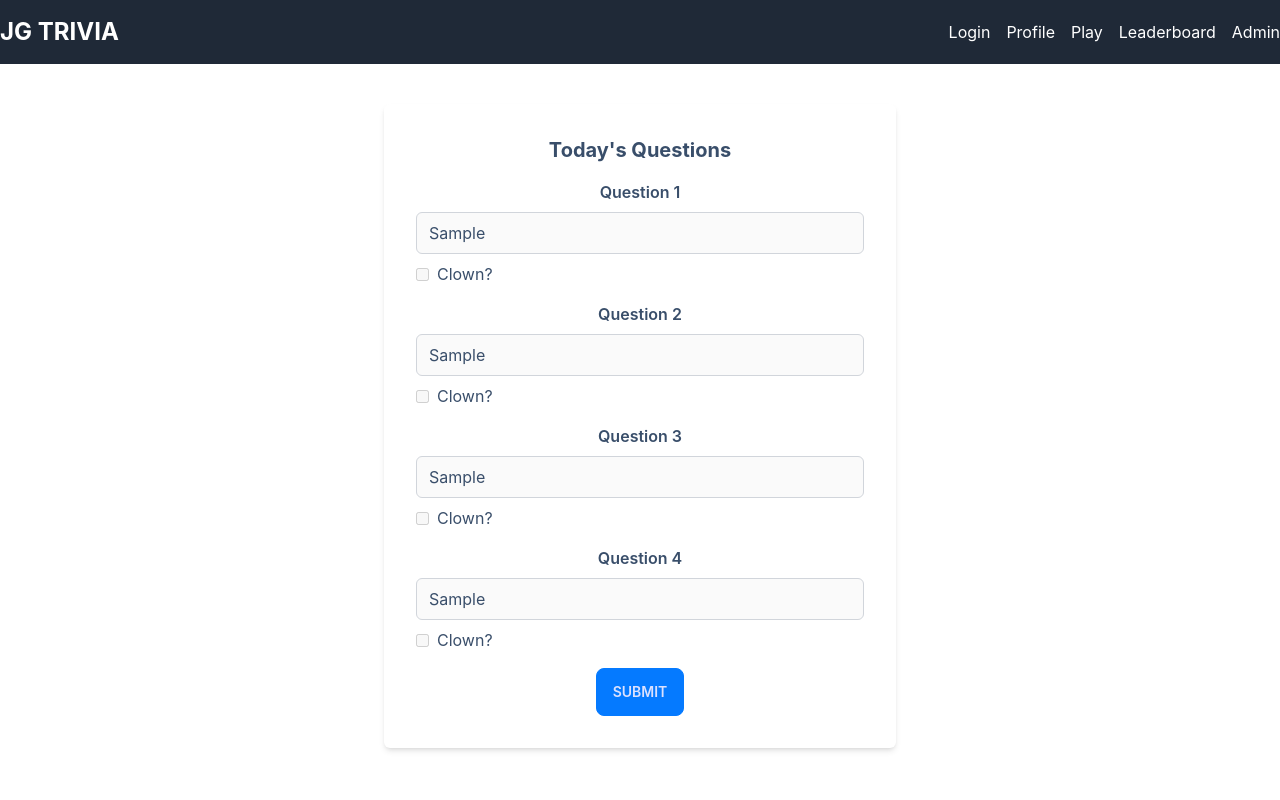
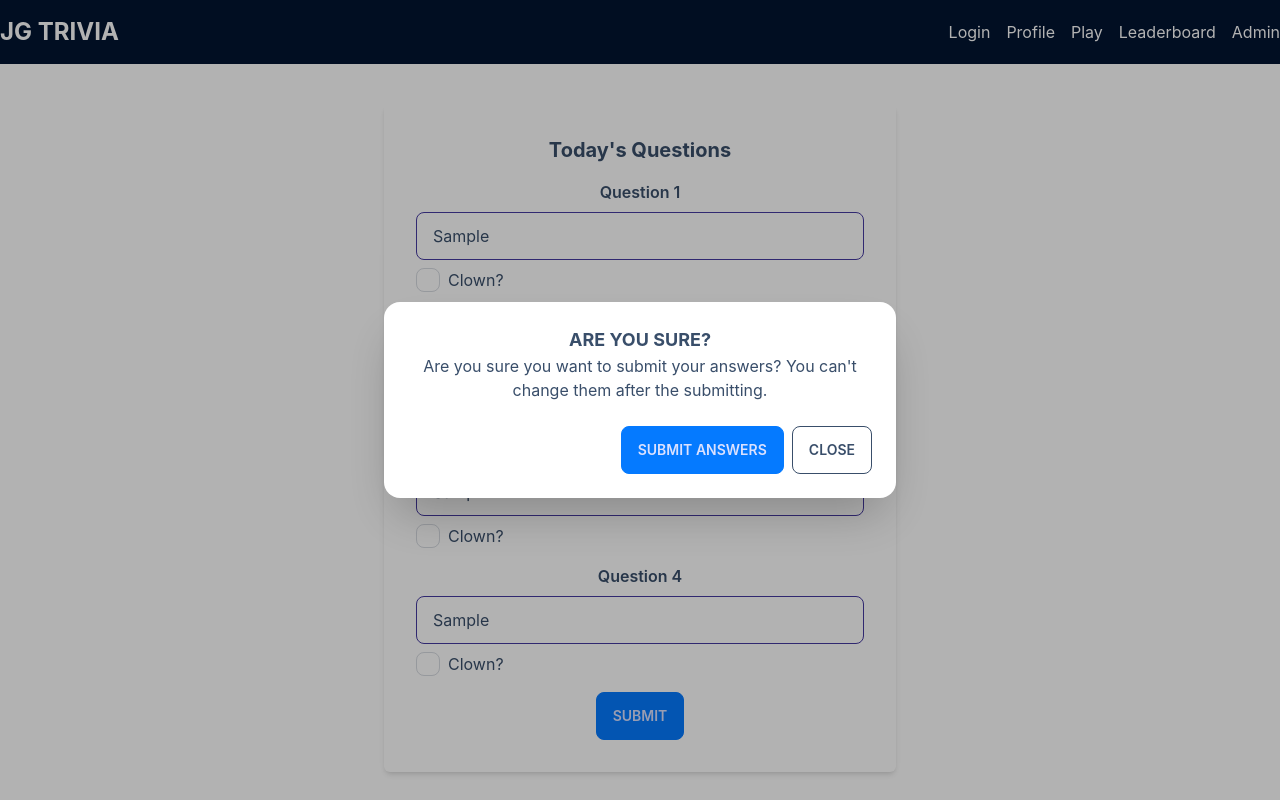
Before and after one commit to colbybeach/JGTriviaTest, a React (Create React App) app in the folder client/: page /play in a window 1280 px wide. Both pictures are taken after typing "Sample", "Sample", "Sample", "Sample" into the empty fields and a click on the button "SUBMIT". Built offline with nearby package versions, Linux system fonts and the light colour scheme; the HTML template or start-up script is replaced by a standard one.

Commit message:
Made a lot of progress converting to DaisyUI.

```diff
--- a/client/src/App.js
+++ b/client/src/App.js
@@ -10,7 +10,7 @@ import Admin from './pages/Admin/Admin';
 function App() {
   return (
     <Router>
-      <div className="bg-gray-800 mb-10">
+      <div className="bg-neutral mb-10">
         <nav className="container mx-auto flex items-center justify-between py-4">
           <h1 className="text-white text-2xl font-bold">JG TRIVIA</h1>
           <ul className="flex space-x-4">
--- a/client/src/components/Buttons/BasicButton.jsx
+++ /dev/null
@@ -1,13 +0,0 @@
-import React from 'react'
-
-export default function BasicButton({text, onClick, disabled, type, active}) {
-  return (
-    <button
-        type={type}
-        className={"bg-blue-500 hover:bg-blue-600 text-white font-semibold py-2 px-4 rounded-md m-2 " + (active ? "bg-blue-600" : "bg-blue-500")}
-        onClick={onClick}
-    >
-        {text}
-    </button>
-  )
-}
--- a/client/src/components/Containers/BasicContainer.jsx
+++ b/client/src/components/Containers/BasicContainer.jsx
@@ -2,7 +2,7 @@ import React from 'react'
 
 export default function BasicContainer({title, content}) {
   return (
-    <div className="max-w-lg mx-auto bg-white p-8 shadow-md rounded-md m-5">
+    <div className="max-w-lg mx-auto bg-base-100 p-8 shadow-md rounded-md m-5">
 
         <h2 className="text-xl font-bold mb-4">{title}</h2>
 
--- a/client/src/components/Leaderboard/QuestionAndAnswerBox.jsx
+++ b/client/src/components/Leaderboard/QuestionAndAnswerBox.jsx
@@ -1,8 +1,13 @@
-import React from 'react'
+import React, { useState } from 'react'
 import BasicContainer from '../Containers/BasicContainer'
-import BasicButton from '../Buttons/BasicButton'
+import Modal from '../Modal/Modal';
 
-export default function QuestionAndAnswerBox({question, answer, percentage, clowns}) {
+export default function QuestionAndAnswerBox({ question, answer, percentage, clowns }) {
+
+
+    const [isModalOpen, setModalOpen] = useState(false);
+
+
     return (
         <BasicContainer title={question} content={
 
@@ -19,10 +24,16 @@ export default function QuestionAndAnswerBox({question, answer, percentage, clow
                     </div>
                 ))}
 
-            <button className='btn btn-secondary'>Vote For Clown</button>
+                <button className='btn btn-secondary' onClick={() => setModalOpen(true)}>Vote For Clown</button>
 
+                <Modal
+                    isOpen={isModalOpen}
+                    closeModal={() => setModalOpen(false)}
+                    title="Vote the clown"
+                    content={"I'm a clown!"}
+                />
 
             </div>
-    }/>
+        } />
     )
 }
--- /dev/null
+++ b/client/src/components/Modal/Modal.jsx
@@ -0,0 +1,33 @@
+import React from 'react'
+
+export default function Modal({title, content, isOpen, closeModal, secondAction, secondActionTitle}) {
+  return (
+    isOpen && (
+        <div className="fixed inset-0 flex items-center justify-center z-50">
+            <div className="modal modal-open">
+                <div className="modal-box">
+                    <h2 className="font-bold text-lg uppercase">{title}</h2>
+                    <div>{content}</div>
+                    <div className="modal-action">
+                        {secondActionTitle &&
+                            <button
+                                className="btn btn-primary"
+                                onClick={secondAction}
+                            >
+                                {secondActionTitle}
+                            </button>
+                        }
+                        <button
+                            className="btn btn-outline"
+                            onClick={closeModal}
+                        >
+                        Close
+                        </button>
+                    </div>
+                </div>
+            </div>
+            <div className="modal-backdrop" onClick={closeModal}></div>
+        </div>
+    )
+  )
+}
--- a/client/src/components/QuestionForm/Question.jsx
+++ b/client/src/components/QuestionForm/Question.jsx
@@ -12,7 +12,8 @@ export default function Question({ text, id, disabled, textValue, onTextChange,
                 disabled={disabled}
                 value={textValue}
                 onChange={onTextChange}
-                className="w-full border border-gray-300 rounded-md py-2 px-3 focus:outline-none focus:ring focus:ring-blue-500"
+                placeholder='Type here...'
+                className="w-full input input-bordered input-secondary"
             />
 
 
@@ -20,7 +21,7 @@ export default function Question({ text, id, disabled, textValue, onTextChange,
                 <input
                     type="checkbox"
                     id={`${id}-checkbox`}
-                    className="mr-2"
+                    className="mr-2 checkbox"
                     checked={checked}
                     onChange={onCheckChange}
                     disabled={disabled}
--- a/client/src/pages/Admin/Admin.jsx
+++ b/client/src/pages/Admin/Admin.jsx
@@ -1,6 +1,4 @@
 import React, { useState } from 'react'
-import BasicButton from '../../components/Buttons/BasicButton'
-import BasicContainer from '../../components/Containers/BasicContainer'
 import ManageQuestions from './ManageQuestions';
 import ManageUsers from './ManageUsers';
 import TodaysResponses from './TodaysResponses';
--- a/client/src/pages/Leaderboard/Leaderboard.jsx
+++ b/client/src/pages/Leaderboard/Leaderboard.jsx
@@ -1,6 +1,5 @@
 
 import React, { useState } from 'react'
-import BasicButton from '../../components/Buttons/BasicButton'
 import YesterdaysResults from './YesterdaysResults';
 import OverallLeaderboard from './OverallLeaderboard';
 
--- a/client/src/pages/Play.jsx
+++ b/client/src/pages/Play.jsx
@@ -1,9 +1,9 @@
 import React, { useState } from 'react';
 import { ToastContainer, toast } from 'react-toastify';
 import 'react-toastify/dist/ReactToastify.css';
-import BasicButton from '../components/Buttons/BasicButton';
 import Question from '../components/QuestionForm/Question';
 import BasicContainer from '../components/Containers/BasicContainer';
+import Modal from '../components/Modal/Modal';
 
 export default function Play() {
 
@@ -12,6 +12,7 @@ export default function Play() {
 
         // Perform form submission logic here
 
+        setModalOpen(false);
         setSubmitted(true);
 
 
@@ -24,6 +25,7 @@ export default function Play() {
 
 
     //State Values
+    const [isModalOpen, setModalOpen] = useState(false);
     const [submitted, setSubmitted] = useState(false);
     const [question1Value, setQuestion1Value] = useState("");
     const [question1Check, setQuestion1Check] = useState(false);
@@ -80,11 +82,21 @@ export default function Play() {
 
             <button
                 className="btn btn-primary"
-                onClick={handleSubmit}
+                onClick={() => setModalOpen(true)}
                 type='submit'
+                disabled={submitted}
             >
                 Submit
             </button>
+
+            <Modal
+                isOpen={isModalOpen}
+                closeModal={() => setModalOpen(false)}
+                title={"Are You Sure?"}
+                content={"Are you sure you want to submit your answers? You can't change them after the submitting."}
+                secondAction={handleSubmit}
+                secondActionTitle={"Submit Answers"}
+            />
 
 
             <ToastContainer position="top-center" autoClose={500} hideProgressBar />
```
Lines whose indentation alone changed are shown as unchanged.
